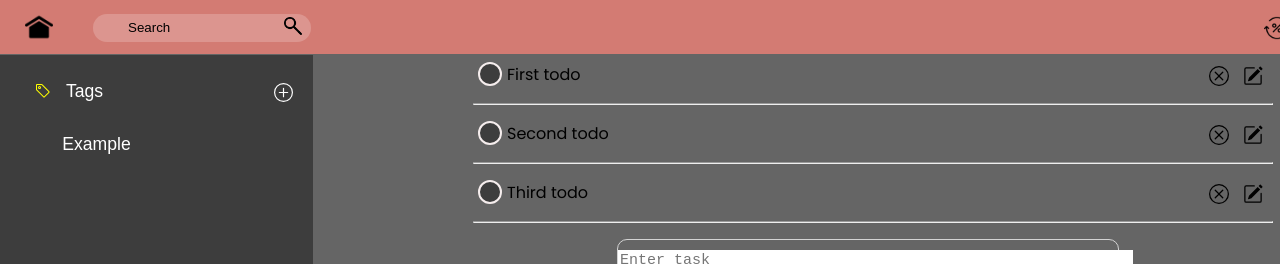
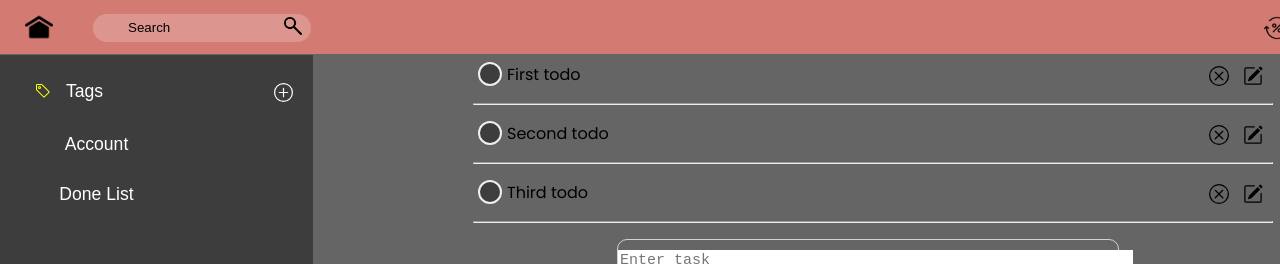
Before and after one commit to akhulbay/todo-list-react, a React (Create React App) app: page / in a window 1280 px wide. Shown: the top 264 px of the page. Built offline with nearby package versions, Linux system fonts and the light colour scheme.

Commit message:
modified:   src/components/Menu/MenuBar.js

```diff
--- a/src/components/Menu/MenuBar.js
+++ b/src/components/Menu/MenuBar.js
@@ -127,7 +127,6 @@ function MenuBar({ items, setItems }) {
               setTageMenuActive(!tageMenuActive);
             }}
           >
-            {/*onClick={TagAddingMenu} */}
             <svg
               xmlns="http://www.w3.org/2000/svg"
               width="19"
@@ -153,7 +152,10 @@ function MenuBar({ items, setItems }) {
           ))}
         </div>
         <div className={ms.CommonMenuComp}>
-          <h className={ms.TextMenu}>Example</h>
+          <h className={ms.TextMenu}>Account</h>
+        </div>
+        <div className={ms.CommonMenuComp}>
+          <h className={ms.TextMenu}>Done List</h>
         </div>
       </div>
     </div>
```
